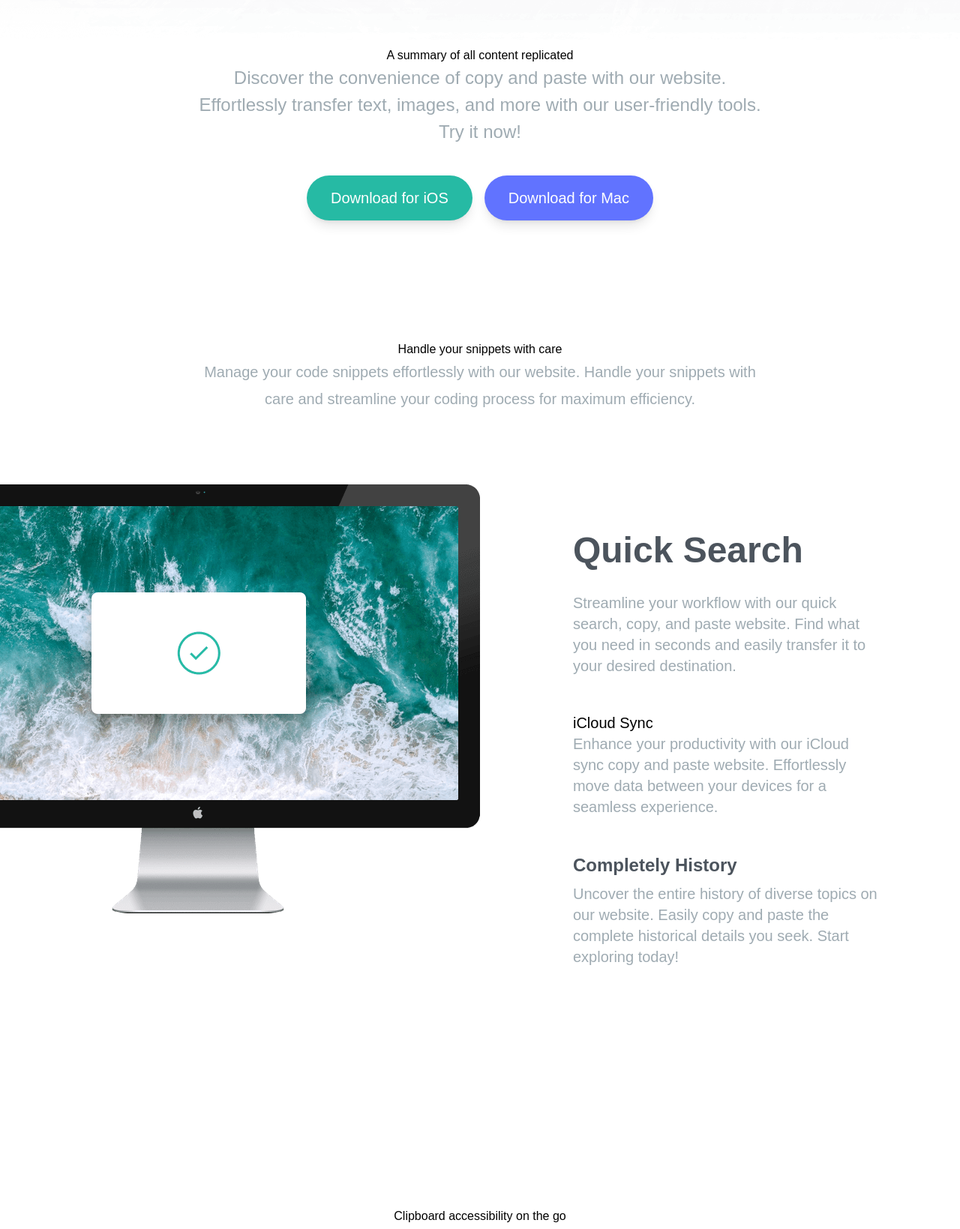
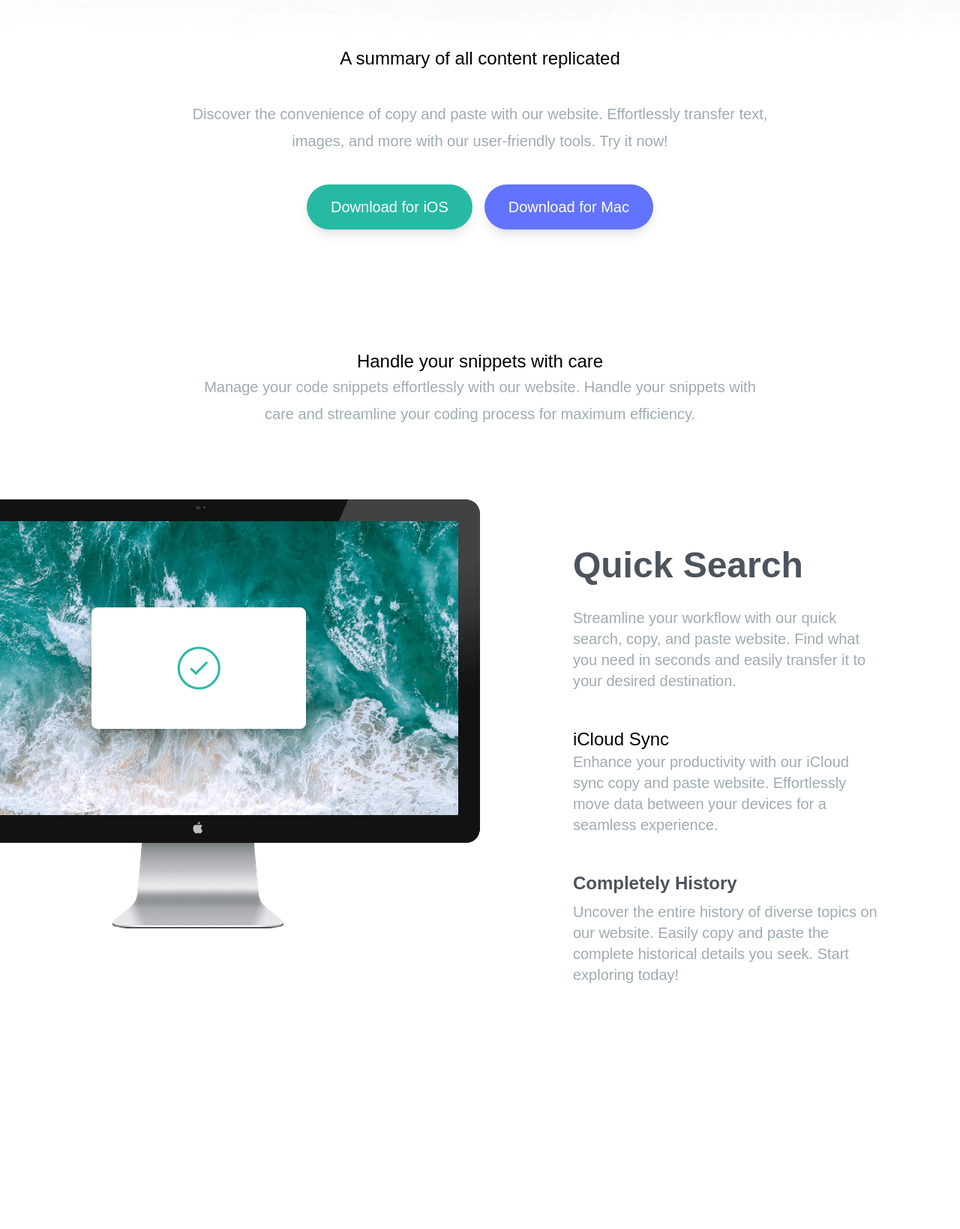
Before and after one commit to ALAluca/appdev-midterm, a plain HTML site: page index.html in a window 1280 px wide. Shown: the part 255-1894 px from the top of the page at 75% size. Drawn offline with Linux system fonts and the light colour scheme; a web font is replaced by a local one.

Commit message:
Update index.html

```diff
--- a/index.html
+++ b/index.html
@@ -24,9 +24,9 @@
       <div class="pt-16 mb-40 section-container">
         <img src="images/logo.svg" alt="" class="mx-auto my-16 " />
 
-        <h1>A summary of all content replicated</h1>
+        <h1 class="mb-10 text-2xl">A summary of all content replicated</h1>
 
-        <p class="mb-10 text-2xl section-content">
+        <p class="mb-10 text-xl section-content">
           Discover the convenience of copy and paste with our website. Effortlessly transfer text, images, and more with our user-friendly tools. Try it now!
         </p>
 
@@ -50,7 +50,7 @@
 
     <!-- Snippets Section -->
     <section id="snippets">
-      <div class="my-20 section-container">
+      <div class="mb-10 text-2xl section-container">
         <h2>Handle your snippets with care</h2>
         <p class="mb-24 text-xl section-content">
           Manage your code snippets effortlessly with our website.
@@ -86,7 +86,7 @@
             </div>
             <!-- Item 2 -->
             <div>
-              <h4>iCloud Sync</h4>
+              <h4 class="text-2xl">iCloud Sync</h4>
               <p class="max-w-md text-grayishBlue">
                 Enhance your productivity with our iCloud sync copy and paste website.
                 Effortlessly move data between your devices for a seamless experience.
@@ -94,7 +94,7 @@
             </div>
             <!-- Item 3 -->
             <div>
-              <h5>Completely History</h5>
+              <h5 class="text-2xl">Completely History</h5>
               <p class="max-w-md text-grayishBlue">
                 Uncover the entire history of diverse topics on our website.
                 Easily copy and paste the complete historical details you seek. Start exploring today!
@@ -108,7 +108,7 @@
     <!-- Access Anywhere Section -->
     <section id="access">
       <div class="my-20 section-container">
-        <h6>Clipboard accessibility on the go</h6>
+        <h6 class="mb-10 text-2xl">Clipboard accessibility on the go</h6>
         <p class="mb-24 text-xl section-content">
           Experience efficient copy and paste functionality wherever you are with our clipboard accessibility solution.
           Boost your productivity effortlessly.
@@ -121,7 +121,7 @@
     <!-- Supercharge Section -->
     <section id="supercharge">
       <div class="my-20 section-container">
-        <h7>Supercharge your workflow</h7>
+        <h7 class="mb-10 text-2xl">Supercharge your workflow</h7>
         <p class="mb-16 text-xl section-content">
           Enhance your productivity with our clipboard accessibility tool for seamless copy and paste on the go.
           Simplify your workflow with ease.
@@ -179,7 +179,7 @@
     <!-- Bottom CTA Section -->
     <section id="bottom">
       <div class="my-20 section-container">
-        <p>Clipboard for iOS and MacOS</p>
+        <h8 class="mb-10 text-2xl">Clipboard for iOS and MacOS</h8>
         <p class="mb-10 text-xl section-content">
           Lorem ipsum dolor sit amet consectetur adipisicing elit. Dolorem vitae
           iure voluptatem saepe asperiores voluptates voluptatibus esse
```
